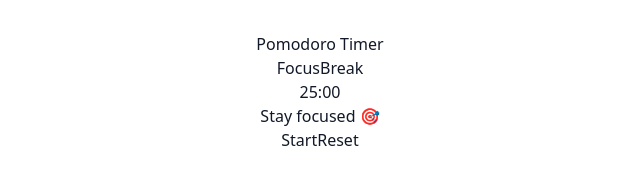
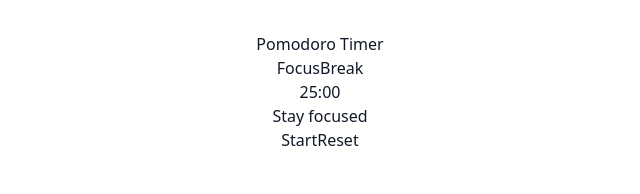
Before and after one commit to JenniferAkinyi/Study-Sphere-App, a React (Vite) app in the folder Frontend/study-sphere-frontend/: page /pomodoro in a window 1280 px wide. Shown: the top 194 px of the page, without its empty margins (320-960 px from the left). Built offline with nearby package versions, Linux system fonts and the light colour scheme; what javascript-time-ago would draw is missing.

Commit message:
pomodoro update

```diff
--- a/Frontend/study-sphere-frontend/src/components/StudyGoal/Components/Pomodoro.jsx
+++ b/Frontend/study-sphere-frontend/src/components/StudyGoal/Components/Pomodoro.jsx
@@ -98,7 +98,7 @@ const Pomodoro = () => {
             {formatTime(timeLeft)}
           </p>
           <p className="mt-2 text-sm text-gray-500">
-            {mode === "focus" ? "Stay focused 🎯" : "Take a break 🌿"}
+            {mode === "focus" ? "Stay focused" : "Take a break"}
           </p>
         </div>
         <div className="flex gap-3">
```
